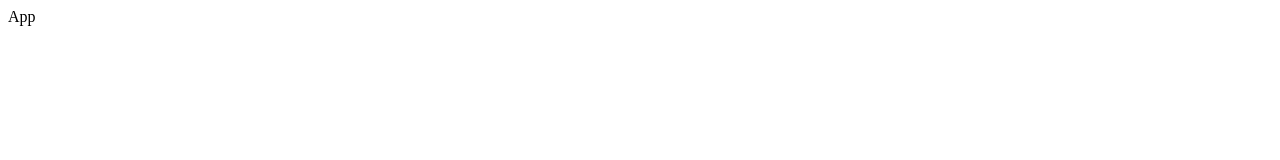
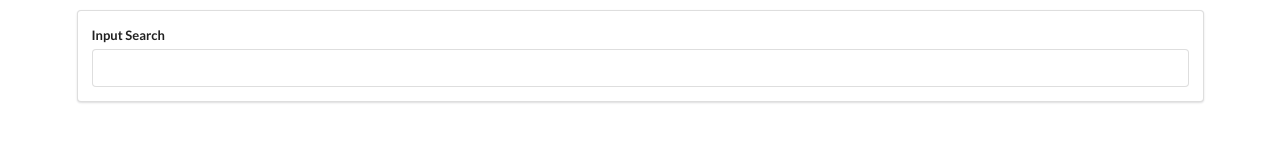
Before and after one commit to szczepanja/pics, a React app: page / in a window 1280 px wide. Built offline with nearby package versions, Linux system fonts and the light colour scheme.

Commit message:
add form on submit default behavior

```diff
--- a/public/index.html
+++ b/public/index.html
@@ -1,15 +1,14 @@
 <!DOCTYPE html>
 <html lang="en">
+
 <head>
   <meta charset="utf-8" />
   <link rel="icon" href="%PUBLIC_URL%/favicon.ico" />
   <meta name="viewport" content="width=device-width, initial-scale=1" />
   <meta name="theme-color" content="#000000" />
-    <meta
-      name="description"
-      content="Web site created using create-react-app"
-    />
+  <meta name="description" content="Web site created using create-react-app" />
   <link rel="apple-touch-icon" href="%PUBLIC_URL%/logo192.png" />
+  <link rel="stylesheet" href="https://cdnjs.cloudflare.com/ajax/libs/semantic-ui/2.4.1/semantic.min.css" />
   <!--
       manifest.json provides metadata used when your web app is installed on a
       user's mobile device or desktop. See https://developers.google.com/web/fundamentals/web-app-manifest/
@@ -26,6 +25,7 @@
     -->
   <title>React App</title>
 </head>
+
 <body>
   <noscript>You need to enable JavaScript to run this app.</noscript>
   <div id="root"></div>
@@ -40,4 +40,5 @@
       To create a production bundle, use `npm run build` or `yarn build`.
     -->
 </body>
+
 </html>
--- a/src/components/App.js
+++ b/src/components/App.js
@@ -1,7 +1,12 @@
-import React from 'react';
+import React from 'react'
+import Searchbar from './Searchbar'
 
 const App = () => {
-  return <div>App</div>;
-};
+  return (
+    <div className="ui container" style={{ marginTop: '10px' }}>
+      <Searchbar />
+    </div>
+  )
+}
 
-export default App;
+export default App
--- /dev/null
+++ b/src/components/Searchbar.js
@@ -0,0 +1,32 @@
+import React from 'react'
+
+class Searchbar extends React.Component {
+  state = {
+    term: '',
+  }
+
+  onFormSubmit = (event) => {
+    event.preventDefault()
+
+    console.log(this.state.term)
+  }
+
+  render() {
+    return (
+      <div className="ui segment">
+        <form className="ui form" onSubmit={this.onFormSubmit}>
+          <div className="field">
+            <label>Input Search</label>
+            <input
+              value={this.state.term}
+              type="text"
+              onChange={(e) => this.setState({ term: e.target.value })}
+            ></input>
+          </div>
+        </form>
+      </div>
+    )
+  }
+}
+
+export default Searchbar
```
Lines whose indentation alone changed are shown as unchanged.
